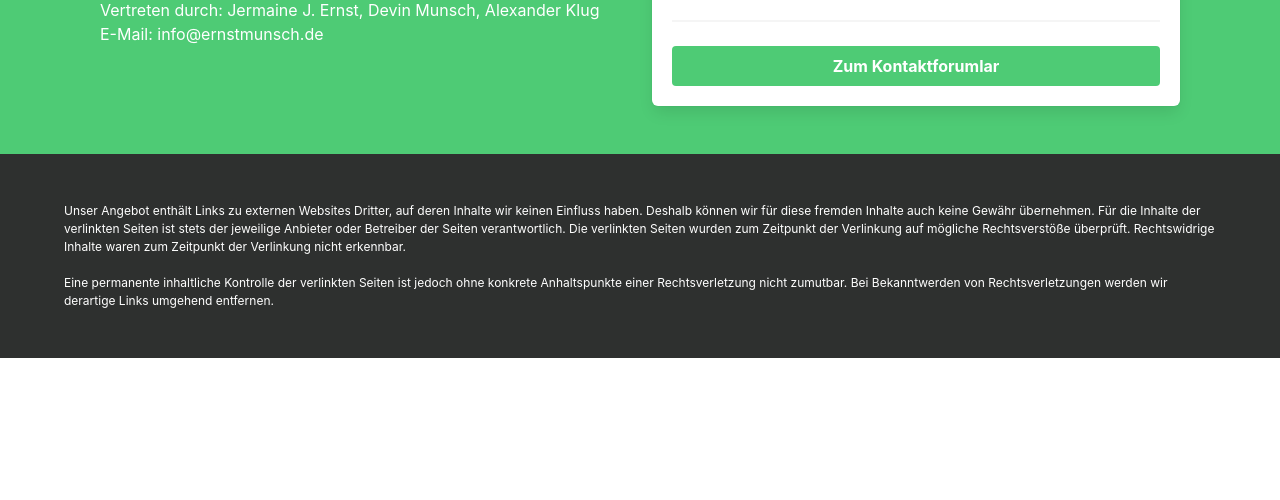
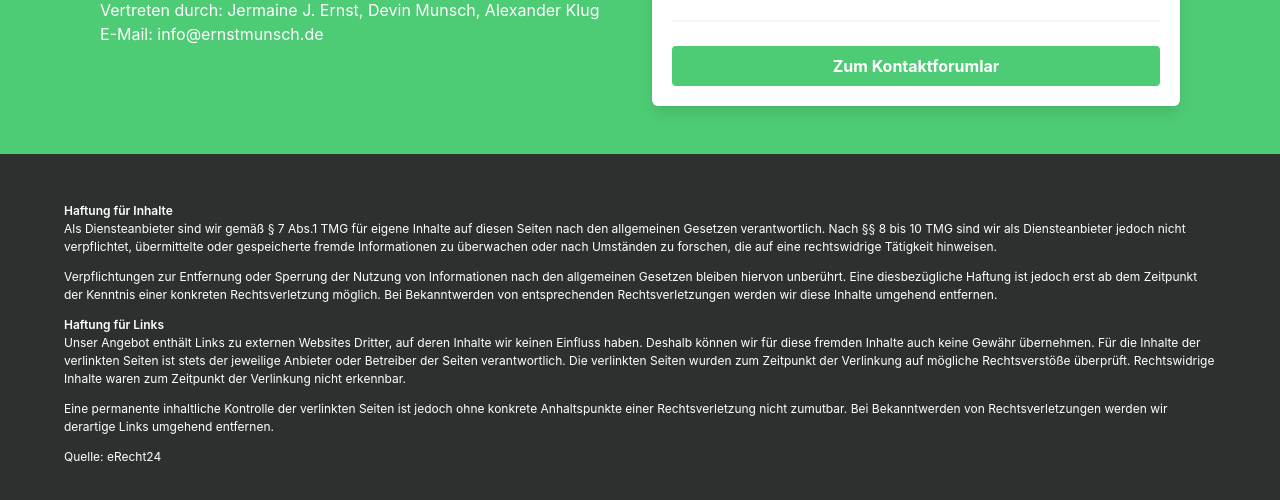
Before and after one commit to jermainee/brocery.de, a website: page index.html in a window 1280 px wide. Shown: the part 4580-5080 px from the top of the page. Before the commit the page ends 4938 px from the top, so only its background shows below. Drawn offline with Linux system fonts and the light colour scheme.

Commit message:
Add legal text to footer

```diff
--- a/index.html
+++ b/index.html
@@ -252,10 +252,14 @@
 
 <section class="hero is-dark">
     <div class="hero-body">
-        <div class="container">
-            <p class="is-size-7">Unser Angebot enthält Links zu externen Websites Dritter, auf deren Inhalte wir keinen Einfluss haben. Deshalb können wir für diese fremden Inhalte auch keine Gewähr übernehmen. Für die Inhalte der verlinkten Seiten ist stets der jeweilige Anbieter oder Betreiber der Seiten verantwortlich. Die verlinkten Seiten wurden zum Zeitpunkt der Verlinkung auf mögliche Rechtsverstöße überprüft. Rechtswidrige Inhalte waren zum Zeitpunkt der Verlinkung nicht erkennbar.
-                <br/><br/>Eine permanente inhaltliche Kontrolle der verlinkten Seiten ist jedoch ohne konkrete Anhaltspunkte einer Rechtsverletzung nicht zumutbar. Bei Bekanntwerden von Rechtsverletzungen werden wir derartige Links umgehend entfernen.
-            </p>
+        <div class="container is-size-7 content">
+            <div class="has-text-weight-semibold">Haftung für Inhalte</div>
+            <p>Als Diensteanbieter sind wir gemäß § 7 Abs.1 TMG für eigene Inhalte auf diesen Seiten nach den allgemeinen Gesetzen verantwortlich. Nach §§ 8 bis 10 TMG sind wir als Diensteanbieter jedoch nicht verpflichtet, übermittelte oder gespeicherte fremde Informationen zu überwachen oder nach Umständen zu forschen, die auf eine rechtswidrige Tätigkeit hinweisen.</p>
+            <p>Verpflichtungen zur Entfernung oder Sperrung der Nutzung von Informationen nach den allgemeinen Gesetzen bleiben hiervon unberührt. Eine diesbezügliche Haftung ist jedoch erst ab dem Zeitpunkt der Kenntnis einer konkreten Rechtsverletzung möglich. Bei Bekanntwerden von entsprechenden Rechtsverletzungen werden wir diese Inhalte umgehend entfernen.</p>
+            <div class="has-text-weight-semibold">Haftung für Links</div>
+            <p>Unser Angebot enthält Links zu externen Websites Dritter, auf deren Inhalte wir keinen Einfluss haben. Deshalb können wir für diese fremden Inhalte auch keine Gewähr übernehmen. Für die Inhalte der verlinkten Seiten ist stets der jeweilige Anbieter oder Betreiber der Seiten verantwortlich. Die verlinkten Seiten wurden zum Zeitpunkt der Verlinkung auf mögliche Rechtsverstöße überprüft. Rechtswidrige Inhalte waren zum Zeitpunkt der Verlinkung nicht erkennbar.</p>
+            <p>Eine permanente inhaltliche Kontrolle der verlinkten Seiten ist jedoch ohne konkrete Anhaltspunkte einer Rechtsverletzung nicht zumutbar. Bei Bekanntwerden von Rechtsverletzungen werden wir derartige Links umgehend entfernen.</p>
+            Quelle: <a href="https://www.e-recht24.de/" title="eRecht24" target="_blank">eRecht24</a>
         </div>
     </div>
 </section>
```
